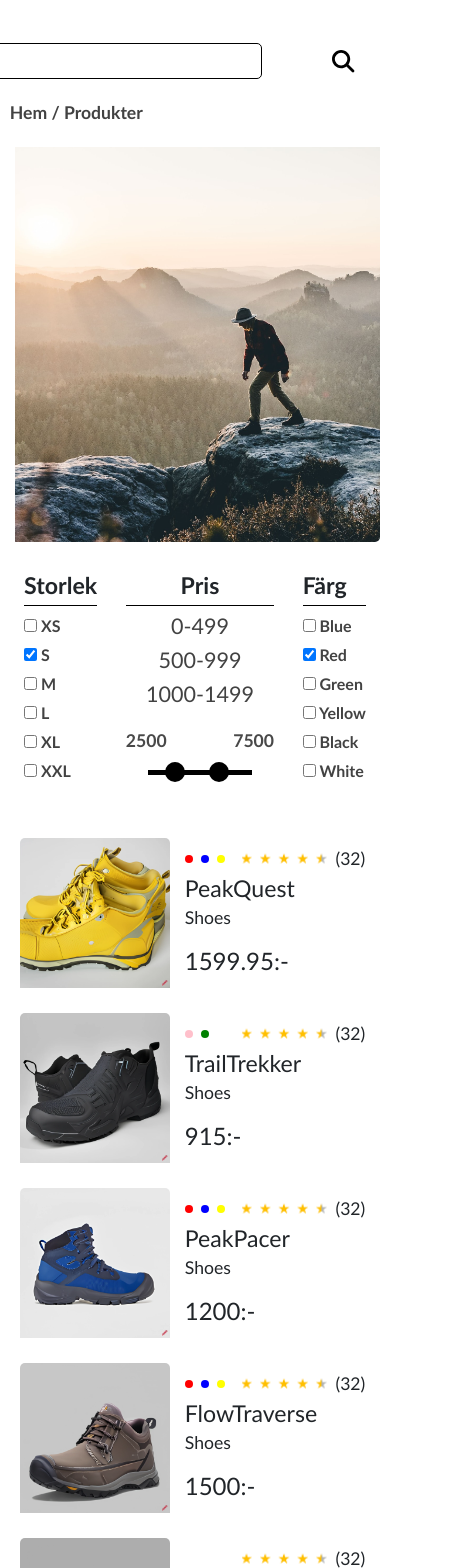
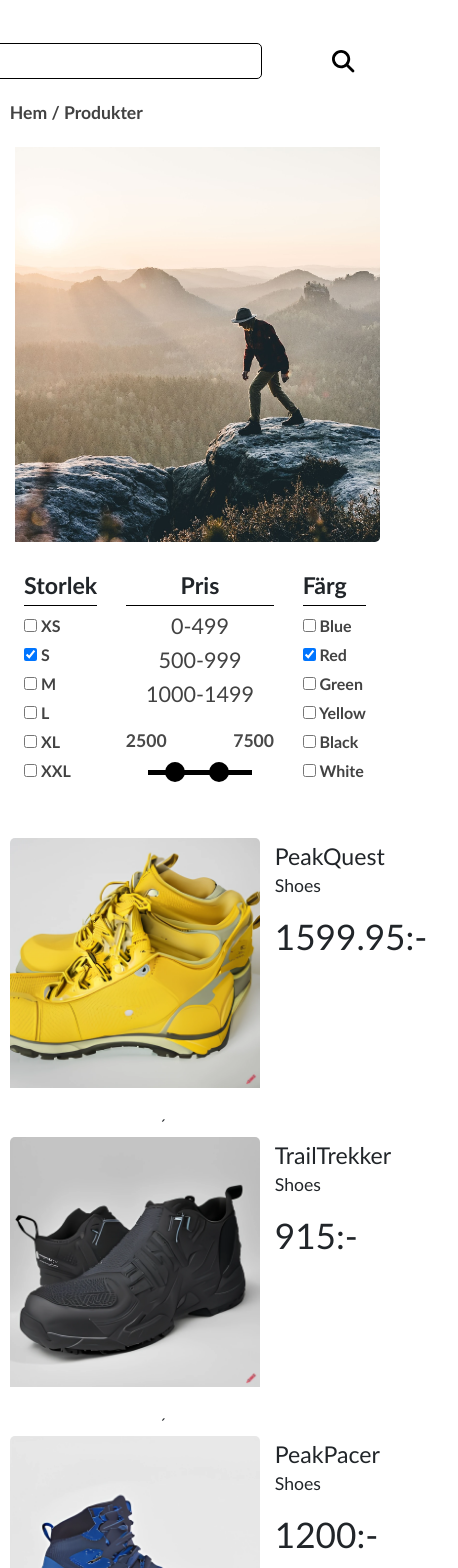
Before and after one commit to johntonnang/happy-hikers, a Vue app: page /#/ProductCatalog in a window 390 px wide. Shown: the top 1568 px of the page, 458 px wide, since content can reach past the window. Built offline with nearby package versions, Linux system fonts and the light colour scheme.

Commit message:
add ProductList and FavCarousel

```diff
--- /dev/null
+++ b/src/components/FavCarousel.vue
@@ -0,0 +1,48 @@
+<script>
+  import 'vue3-carousel/dist/carousel.css'
+  import { Carousel, Slide, Pagination, Navigation } from 'vue3-carousel'
+
+  export default {
+    components: {
+      Carousel,
+      Slide,
+      Pagination,
+      Navigation
+    },
+    data() {
+      return {}
+    }
+  }
+</script>
+
+<template>
+  <carousel :items-to-show="3.5" :wrap-around="true">
+    <slide :key="1">
+      <img src="/assets/white.orange.shoe.jpg" alt="white running shoe" />
+    </slide>
+    <slide :key="2">
+      <img src="/assets/black.shoe.jpg" alt="black running shoe" />
+    </slide>
+    <slide :key="3">
+      <img src="/assets/shoe.jpg" alt="running shoe" />
+    </slide>
+    <slide :key="4">
+      <img src="/assets/shoe.jpg" alt="running shoe" />
+    </slide>
+    <slide :key="5">
+      <img src="/assets/shoe.jpg" alt="running shoe" />
+    </slide>
+
+    <template #addons>
+      <navigation />
+      <pagination />
+    </template>
+  </carousel>
+</template>
+
+<style scoped>
+  img {
+    width: 90%;
+    margin: auto;
+  }
+</style>
--- /dev/null
+++ b/src/components/ProductCard.vue
@@ -0,0 +1,113 @@
+<script>
+  export default {
+    name: 'ProductCard',
+    props: {
+      id: { type: Number, required: true },
+      name: { type: String, required: true },
+      price: { type: Number, required: true },
+      img: { type: String, required: true },
+      category: { type: String, required: true },
+      colors: { type: String, required: true }
+    }
+  }
+</script>
+
+<template>
+  <div class="product-box">
+    <img id="bg-image" alt="" :src="img" />
+    <div class="align-content-mobile">
+      <div class="product-title-rating">
+        <div style="display: flex">
+          <!--  <span
+              v-for="color in product.colors"
+              :key="color"
+              class="color-circle-one"
+              :style="{ backgroundColor: color }"
+            /> -->
+        </div>
+        <!--<img alt="" src="/assets/rating-image.png" /> (32)-->
+      </div>
+      <h3 style="margin: 0px">{{ name }}</h3>
+      <p style="margin-top: 2px">{{ category }}</p>
+      <h2>{{ price }}:-</h2>
+    </div>
+  </div>
+
+  ´
+</template>
+
+<style scoped>
+  .align-content-mobile {
+    padding: 5px;
+  }
+  .product-title-rating {
+    display: flex;
+    align-items: center;
+  }
+  .product-title-rating img {
+    margin: 4px 0px 0px auto;
+    width: 80px;
+    height: 20px;
+  }
+  .product-box {
+    margin: 0px 25px 25px 25px;
+    font-size: 1.1rem;
+    transition: all 0.2s;
+  }
+  .product-box:hover {
+    box-shadow: 2px 2px 20px rgba(0, 0, 0, 0.202);
+    border-radius: 5px;
+  }
+  .product-box img {
+    max-width: 300px;
+    max-height: 350px;
+    width: 250px;
+    height: 250px;
+    object-fit: cover;
+    transition: all 0.4;
+    border-top-right-radius: 5px;
+    border-top-left-radius: 5px;
+  }
+  .product-box h2 {
+    font-size: 2.2rem;
+    margin-bottom: 0px;
+  }
+
+  @media (max-width: 760px) {
+    align-content-mobile h2 {
+      font-size: 1.5rem;
+    }
+  }
+
+  @media (max-width: 960px) {
+    .align-content-mobile {
+      width: 100%;
+      margin-left: 10px;
+    }
+    .product-title-rating {
+      align-items: start;
+      justify-content: center;
+      align-items: center;
+    }
+    .product-title-rating img {
+      width: 85px;
+      height: 30px;
+      margin-top: 2px;
+      margin-right: 8px;
+    }
+    .product-box {
+      width: 100%;
+      display: flex;
+    }
+    .product-box img {
+      max-width: 300px;
+      max-height: 350px;
+      width: 250px;
+      height: 250px;
+      object-fit: cover;
+      transition: all 0.4;
+      border-top-right-radius: 5px;
+      border-top-left-radius: 5px;
+    }
+  }
+</style>
--- /dev/null
+++ b/src/components/ProductList.vue
@@ -0,0 +1,61 @@
+<script>
+  import ProductCard from './ProductCard.vue'
+  export default {
+    components: {
+      ProductCard
+    },
+    data() {
+      return {
+        products: null
+      }
+    },
+    methods: {
+      openProduct(id) {
+        this.$router.push({
+          path: '/ProductView/' + id,
+          replace: true
+        })
+      }
+    },
+    created() {
+      fetch('/assets/api.JSON')
+        .then((response) => response.json())
+        .then((result) => {
+          this.products = result
+          console.log(result)
+        })
+    }
+  }
+</script>
+
+<template>
+  <div class="product-container">
+    <product-card
+      @click="openProduct(product.id)"
+      v-for="product in products"
+      :key="product.id"
+      :img="product.image"
+      :name="product.name"
+      :category="product.category"
+      :price="product.price"
+      :colors="product.colors"
+    />
+  </div>
+</template>
+
+<style scoped>
+  .product-container {
+    display: flex;
+    flex-wrap: wrap;
+  }
+  @media (max-width: 760px) {
+    .product-container {
+      margin-top: 20px;
+    }
+  }
+  @media (max-width: 1600px) {
+    .product-container {
+      width: 100%;
+    }
+  }
+</style>
--- a/src/router.js
+++ b/src/router.js
@@ -6,6 +6,7 @@ import ProfileView from './views/ProfileView.vue'
 import CartView from './views/CartView.vue'
 import ProductCatalog from './views/ProductCatalogView.vue'
 import ProductView from './views/ProductView.vue'
+import SandboxView from './views/SandboxView.vue'
 
 export default createRouter({
   history: createWebHashHistory(),
@@ -33,6 +34,10 @@ export default createRouter({
     {
       component: ProductView,
       path: '/ProductView/:id'
+    },
+    {
+      component: SandboxView,
+      path: '/SandboxView'
     }
   ]
 })
--- a/src/views/ProductCatalogView.vue
+++ b/src/views/ProductCatalogView.vue
@@ -1,4 +1,5 @@
 <script>
+  import ProductList from '../components/ProductList.vue'
   import ChildComponent from '../components/SliderDoubleThumbs.vue'
   import 'vue3-carousel/dist/carousel.css'
   import { Carousel, Slide, Pagination, Navigation } from 'vue3-carousel'
@@ -8,29 +9,9 @@
       ChildComponent,
       Carousel,
       Slide,
+      ProductList,
       Pagination,
       Navigation
-    },
-    data() {
-      return {
-        products: null
-      }
-    },
-    created() {
-      fetch('/assets/api.JSON')
-        .then((response) => response.json())
-        .then((result) => {
-          this.products = result
-          console.log(result)
-        })
-    },
-    methods: {
-      openProduct(id) {
-        this.$router.push({
-          path: '/ProductView/' + id,
-          replace: true
-        })
-      }
     }
   }
 </script>
@@ -111,32 +92,8 @@
           </div>
         </div>
       </div>
-      <div class="product-container">
-        <div
-          :key="product.id"
-          v-for="product in products"
-          class="product-box"
-          @click="openProduct(product.id)"
-        >
-          <img id="bg-image" alt="" :src="product.image" />
-          <div class="align-content-mobile">
-            <div class="product-title-rating">
-              <div style="display: flex">
-                <span
-                  v-for="color in product.colors"
-                  :key="color"
-                  class="color-circle-one"
-                  :style="{ backgroundColor: color }"
-                />
-              </div>
-              <img alt="" src="/assets/rating-image.png" /> (32)
-            </div>
-            <h3 style="margin: 0px">{{ product.name }}</h3>
-            <p style="margin-top: 2px">{{ product.category }}</p>
-            <h2>{{ product.price }}:-</h2>
-          </div>
-        </div>
-      </div>
+
+      <product-list />
     </div>
 
     <carousel class="carousel-container" :items-to-show="3" :wrap-around="true">
@@ -240,32 +197,9 @@
     justify-content: center;
     width: 82.5%;
   }
-  .product-box {
-    margin: 0px 25px 25px 25px;
-    font-size: 1.1rem;
-    transition: all 0.2s;
-  }
-  .product-box:hover {
-    box-shadow: 2px 2px 20px rgba(0, 0, 0, 0.202);
-    border-radius: 5px;
-  }
-  .product-box img {
-    max-width: 300px;
-    max-height: 350px;
-    width: 250px;
-    height: 250px;
-    object-fit: cover;
-    transition: all 0.4;
-    border-top-right-radius: 5px;
-    border-top-left-radius: 5px;
-  }
 
   .align-content-mobile {
     padding: 5px;
-  }
-  .product-title-rating {
-    display: flex;
-    align-items: center;
   }
 
   .color-circle-one,
@@ -349,49 +283,11 @@
     #product-selection-container {
       width: 25%;
     }
-    .product-container {
-      width: 100%;
-    }
-    .product-box {
-      margin: 0px 10px 25px 10px;
-    }
   }
 
   @media (max-width: 1200px) {
     main {
       width: 95%;
-    }
-  }
-
-  @media (max-width: 960px) {
-    .product-box {
-      width: 100%;
-      display: flex;
-    }
-
-    .product-box img {
-      max-height: 175px;
-      width: 30%;
-      width: 150px;
-      height: 150px;
-      object-fit: cover;
-    }
-
-    .product-title-rating {
-      align-items: start;
-      justify-content: center;
-      align-items: center;
-    }
-
-    .product-title-rating img {
-      width: 85px;
-      height: 30px;
-      margin-top: 2px;
-      margin-right: 8px;
-    }
-    .align-content-mobile {
-      width: 100%;
-      margin-left: 10px;
     }
   }
 
@@ -420,11 +316,5 @@
     .filter-container h3 {
       margin-top: 0px;
     }
-    .product-container {
-      margin-top: 20px;
-    }
-    .align-content-mobile h2 {
-      font-size: 1.5rem;
-    }
   }
 </style>
--- /dev/null
+++ b/src/views/SandboxView.vue
@@ -0,0 +1,12 @@
+<script>
+  import ProductList from '../components/ProductList.vue'
+
+  export default {
+    components: {
+      ProductList
+    }
+  }
+</script>
+<template>
+  <product-list />
+</template>
```
